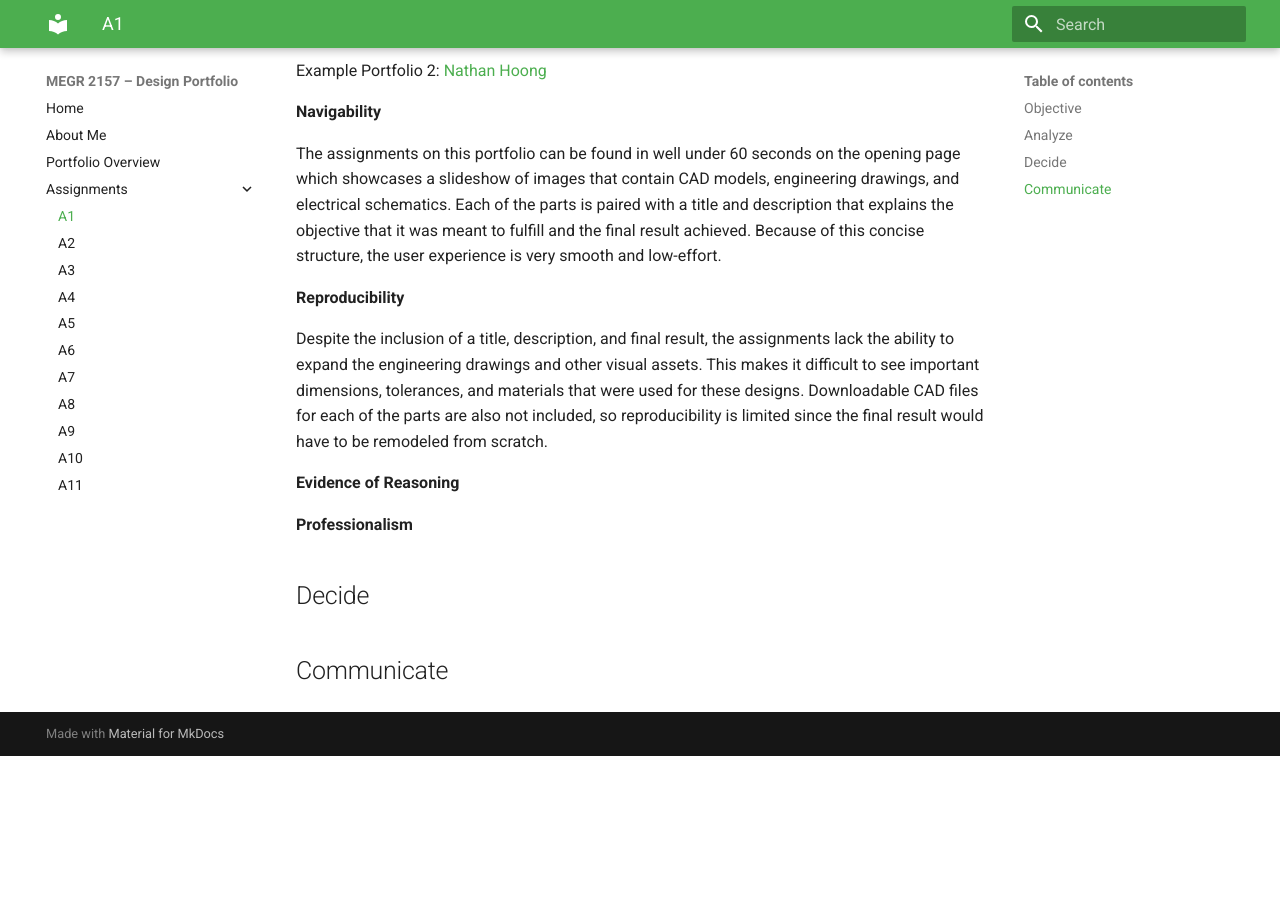
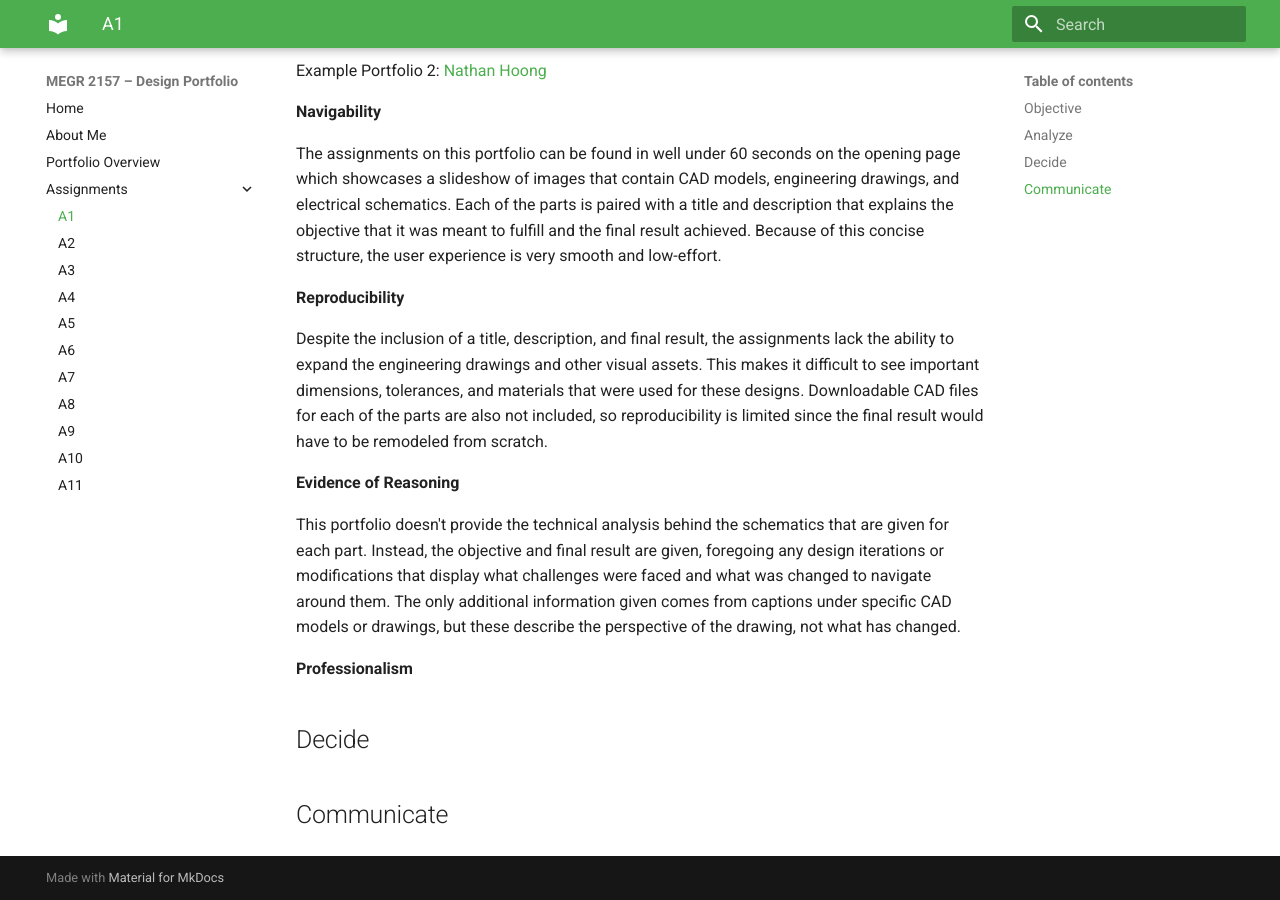
Before and after one commit to Jmswanchara/megr2156-portfolio, an MkDocs documentation site: the page built from docs/assignments/A01/index.md, in a window 1280 px wide and 900 px high, scrolled down 1083 px. Built offline with MkDocs 1.6.1 and Material for MkDocs 9.7.7, drawn with Linux system fonts in a browser that asks for light colours; before the commit the page ends 1839 px from its top, so only the background shows below that.

Commit message:
Update index.md

```diff
--- a/docs/assignments/A01/index.md
+++ b/docs/assignments/A01/index.md
@@ -34,7 +34,7 @@ Despite the inclusion of a title, description, and final result, the assignments
 
 **Evidence of Reasoning**
 
-
+This portfolio doesn't provide the technical analysis behind the schematics that are given for each part.  Instead, the objective and final result are given, foregoing any design iterations or modifications that display what challenges were faced and what was changed to navigate around them.  The only additional information given comes from captions under specific CAD models or drawings, but these describe the perspective of the drawing, not what has changed.
 
 **Professionalism**
 
```
